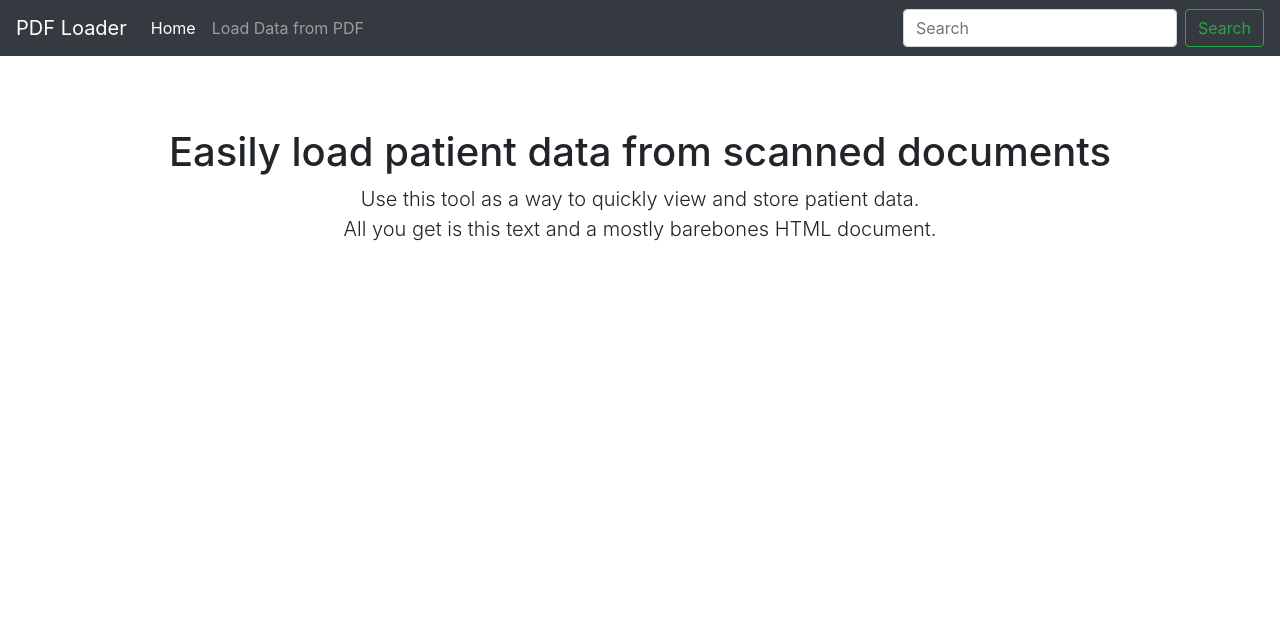
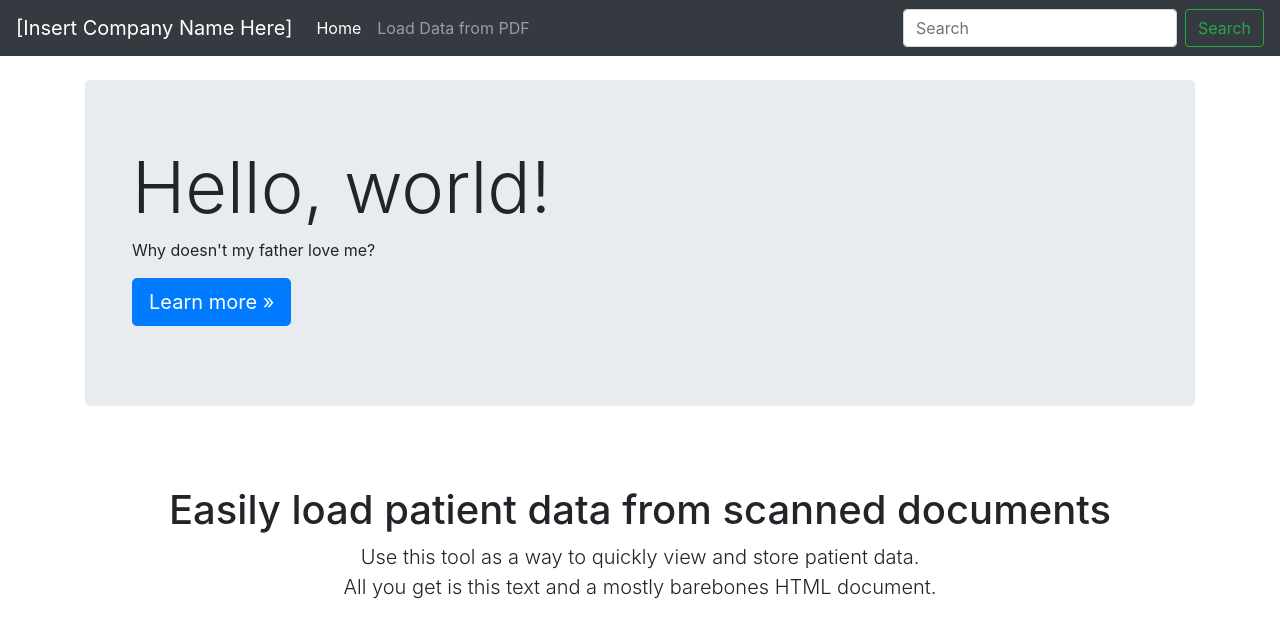
Before and after one commit to alexdloia/pdfload-healthplusplus-2019, a Flask app: page / in a window 1280 px wide. Shown: the top 638 px of the page. Run offline with Flask 2, Linux system fonts and the light colour scheme; some libraries are stand-ins or nearby versions.

Commit message:
added jumbotron

```diff
--- a/templates/index.html
+++ b/templates/index.html
@@ -20,7 +20,7 @@
   <body>
 
     <nav class="navbar navbar-expand-md navbar-dark bg-dark fixed-top">
-      <a class="navbar-brand" href="#">PDF Loader</a>
+      <a class="navbar-brand" href="#">[Insert Company Name Here]</a>
       <button class="navbar-toggler" type="button" data-toggle="collapse" data-target="#navbarsExampleDefault" aria-controls="navbarsExampleDefault" aria-expanded="false" aria-label="Toggle navigation">
         <span class="navbar-toggler-icon"></span>
       </button>
@@ -49,12 +49,23 @@
       </div>
     </nav>
 
+
     <main role="main" class="container">
+
+      <div class="jumbotron">
+        <div class="container">
+          <h1 class="display-3">Hello, world!</h1>
+          <p>Why doesn't my father love me?</p>
+          <p><a class="btn btn-primary btn-lg" href="#" role="button">Learn more »</a></p>
+        </div>
+      </div>
 
       <div class="starter-template">
         <h1>Easily load patient data from scanned documents</h1>
         <p class="lead">Use this tool as a way to quickly view and store patient data.<br> All you get is this text and a mostly barebones HTML document.</p>
       </div>
+
+
 
     </main><!-- /.container -->
 
```
